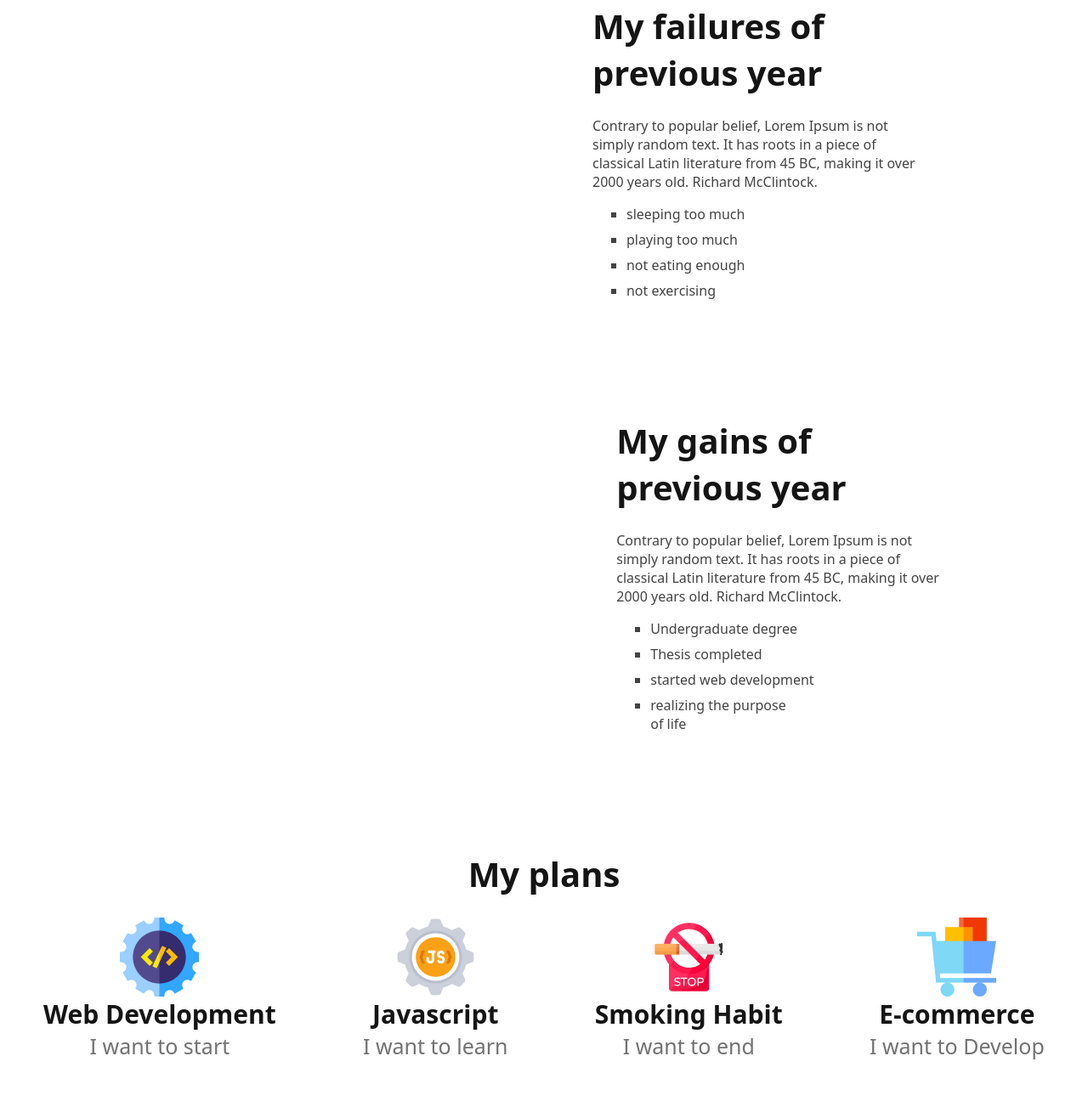
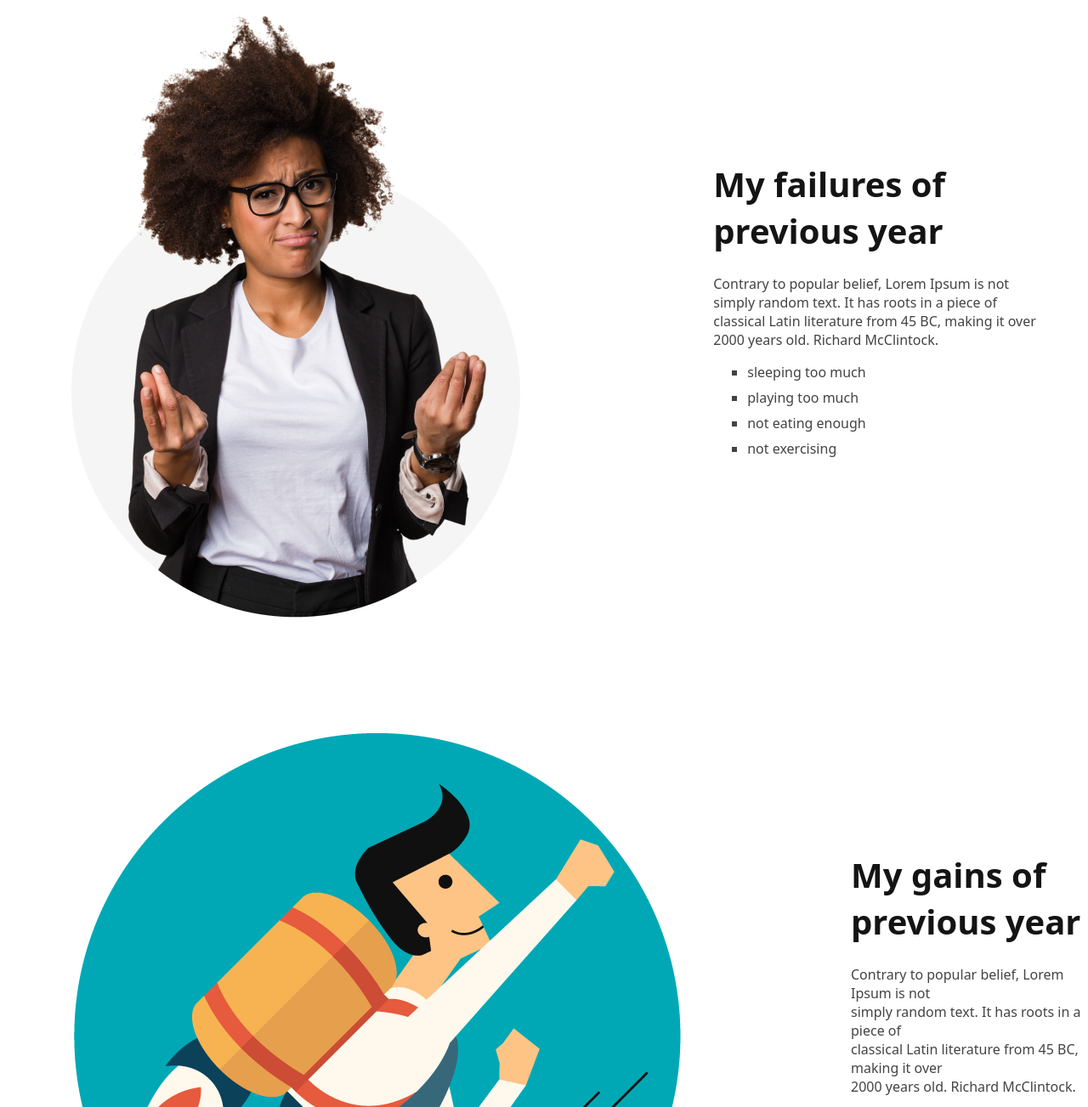
Before and after one commit to Abrar016/Assignment-1, a plain HTML site: page index.html in a window 1280 px wide. Shown: the part 1130-2433 px from the top of the page at 85% size. Drawn offline with Linux system fonts and the light colour scheme; the site is published under a folder, as on GitHub Pages, so addresses that start at the root find nothing.

Commit message:
second update image problem

```diff
--- a/index.html
+++ b/index.html
@@ -26,7 +26,7 @@
 <!-- my failures this year section -->
         <section class="failures">
             <div>
-                <img src="/images/person.png" alt="">
+                <img src="images/person.png" alt="">
             </div>
             <div>
                 <h2 style="color: #151414; font-weight:700; font-size: 40px;margin-bottom: 24px;">My failures of <br> previous year</h2>
@@ -42,7 +42,7 @@
 <!-- my gains this year section-->
         <section class="gains">
             <div>
-                <img src="/images/success.png" alt="">
+                <img src="images/success.png" alt="">
             </div>
             <div>
                 <h2 style="color: #151414; font-weight:700; font-size: 40px;margin-bottom: 24px;">My gains of <br> previous year</h2>
```
